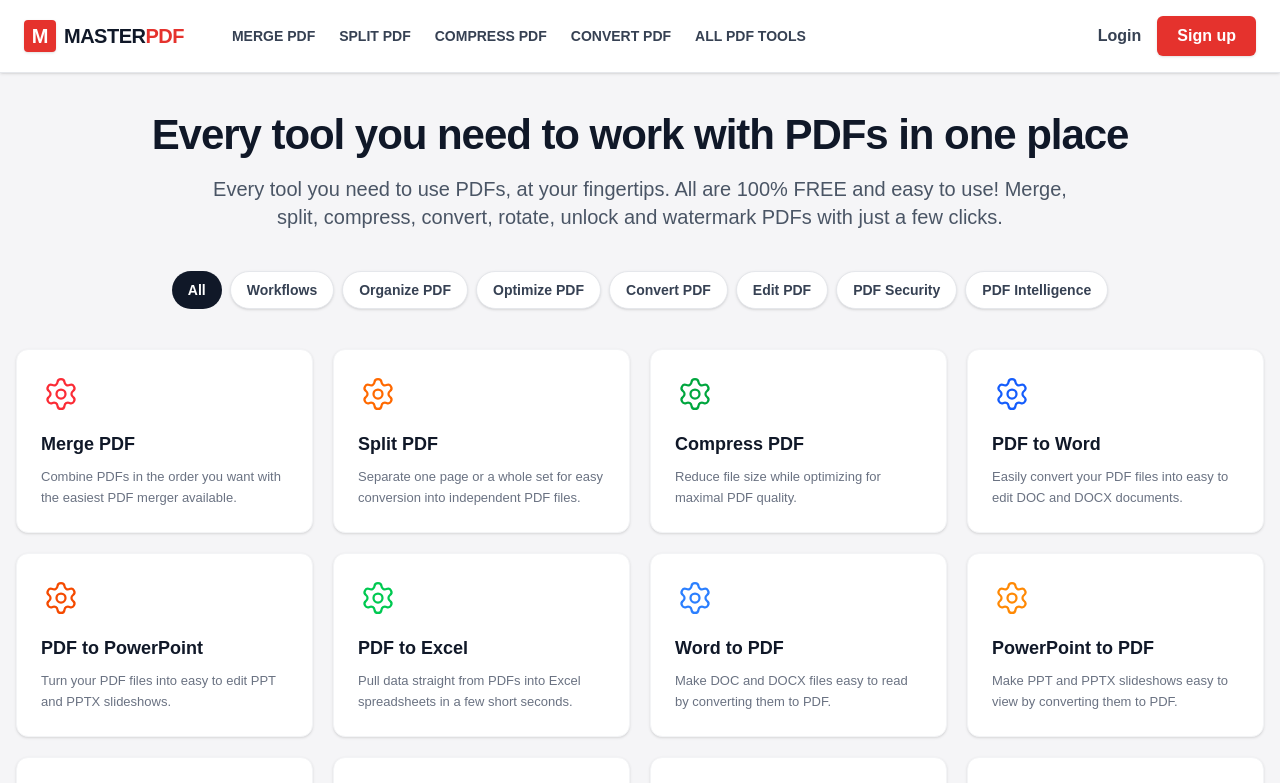
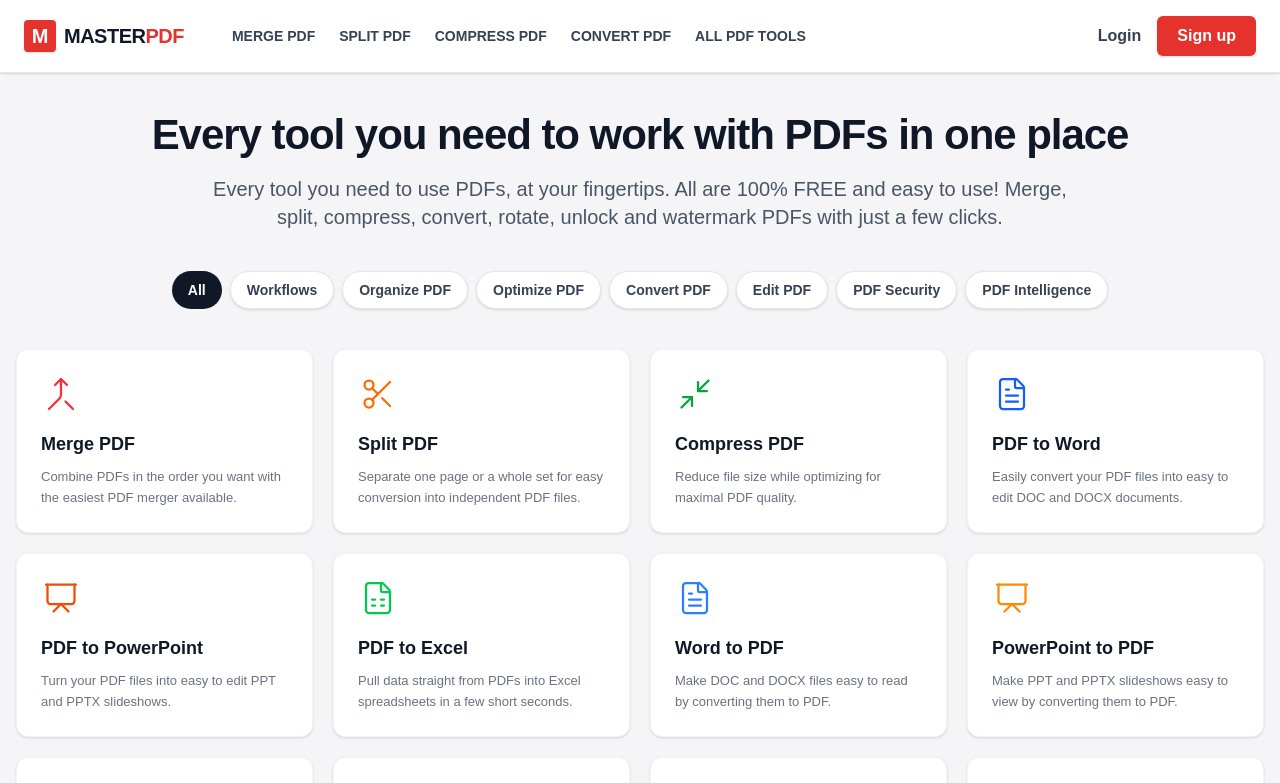
Before and after one commit to ansarisuhel4505/MasterPdf, a Next.js app: page / in a window 1280 px wide. Shown: the top 783 px of the page. Built offline with nearby package versions, Linux system fonts and the light colour scheme; no server answers.

Commit message:
Update index.js

```diff
--- a/src/pages/index.js
+++ b/src/pages/index.js
@@ -2,42 +2,50 @@ import React from 'react';
 import Head from 'next/head';
 import Navbar from '../components/Navbar';
 import Footer from '../components/Footer';
-import { Settings, CheckCircle2 } from 'lucide-react';
 import Link from 'next/link';
+// 1. Import all the necessary icons from lucide-react
+import {
+  CheckCircle2, Merge, Scissors, Minimize2, FileText, Presentation,
+  FileSpreadsheet, PenTool, ImageIcon, FileSignature, Type, RotateCw,
+  Globe, Unlock, Lock, Layers, FileDigit, Wrench, ListOrdered,
+  Scan, ScanText, SplitSquareHorizontal, Shield, Crop, FormInput,
+  MessageSquare, Languages, FileCode2
+} from 'lucide-react';
 
 export default function Home() {
+  // 2. Add the 'icon' property to each object in the array
   const allTools = [
-    { title: 'Merge PDF', desc: 'Combine PDFs in the order you want with the easiest PDF merger available.', color: 'text-red-500' },
-    { title: 'Split PDF', desc: 'Separate one page or a whole set for easy conversion into independent PDF files.', color: 'text-orange-500' },
-    { title: 'Compress PDF', desc: 'Reduce file size while optimizing for maximal PDF quality.', color: 'text-green-600' },
-    { title: 'PDF to Word', desc: 'Easily convert your PDF files into easy to edit DOC and DOCX documents.', color: 'text-blue-600' },
-    { title: 'PDF to PowerPoint', desc: 'Turn your PDF files into easy to edit PPT and PPTX slideshows.', color: 'text-orange-600' },
-    { title: 'PDF to Excel', desc: 'Pull data straight from PDFs into Excel spreadsheets in a few short seconds.', color: 'text-green-500' },
-    { title: 'Word to PDF', desc: 'Make DOC and DOCX files easy to read by converting them to PDF.', color: 'text-blue-500' },
-    { title: 'PowerPoint to PDF', desc: 'Make PPT and PPTX slideshows easy to view by converting them to PDF.', color: 'text-orange-400' },
-    { title: 'Excel to PDF', desc: 'Make EXCEL spreadsheets easy to read by converting them to PDF.', color: 'text-green-400' },
-    { title: 'Edit PDF', desc: 'Add text, images, shapes or freehand annotations to a PDF document.', color: 'text-red-400' },
-    { title: 'PDF to JPG', desc: 'Convert each PDF page into a JPG or extract all images contained in a PDF.', color: 'text-yellow-500' },
-    { title: 'JPG to PDF', desc: 'Convert JPG images to PDF in seconds. Easily adjust orientation and margins.', color: 'text-yellow-600' },
-    { title: 'Sign PDF', desc: 'Sign yourself or request electronic signatures from others.', color: 'text-blue-700' },
-    { title: 'Watermark', desc: 'Stamp an image or text over your PDF in seconds. Choose typography, transparency.', color: 'text-pink-600' },
-    { title: 'Rotate PDF', desc: 'Rotate your PDFs the way you need them. You can even rotate multiple PDFs.', color: 'text-purple-600' },
-    { title: 'HTML to PDF', desc: 'Convert webpages in HTML to PDF. Copy and paste the URL of the page.', color: 'text-blue-400' },
-    { title: 'Unlock PDF', desc: 'Remove PDF password security, giving you the freedom to use your PDFs.', color: 'text-gray-500' },
-    { title: 'Protect PDF', desc: 'Protect PDF files with a password. Encrypt PDF documents to prevent access.', color: 'text-blue-800' },
-    { title: 'Organize PDF', desc: 'Sort pages of your PDF file however you like. Delete PDF pages or add pages.', color: 'text-orange-700' },
-    { title: 'PDF to PDF/A', desc: 'Transform your PDF to PDF/A, the ISO-standardized version of PDF.', color: 'text-teal-600' },
-    { title: 'Repair PDF', desc: 'Repair a damaged PDF and recover data from corrupt PDF. Fix PDF files.', color: 'text-green-700' },
-    { title: 'Page numbers', desc: 'Add page numbers into PDFs with ease. Choose your positions, dimensions.', color: 'text-red-600' },
-    { title: 'Scan to PDF', desc: 'Capture document scans from your mobile device and send them instantly.', color: 'text-orange-500' },
-    { title: 'OCR PDF', desc: 'Easily convert scanned PDF into searchable and selectable documents.', color: 'text-blue-600' },
-    { title: 'Compare PDF', desc: 'Show a side-by-side document comparison and easily spot changes.', color: 'text-indigo-500' },
-    { title: 'Redact PDF', desc: 'Redact text and graphics to permanently remove sensitive information.', color: 'text-gray-800' },
-    { title: 'Crop PDF', desc: 'Crop margins of PDF documents or select specific areas, then apply.', color: 'text-pink-500' },
-    { title: 'PDF Forms', desc: 'Detect form fields automatically, create interactive fillable PDFs.', color: 'text-purple-500' },
-    { title: 'AI Summarizer', desc: 'Quickly generate concise summaries from articles, paragraphs, and essays.', color: 'text-indigo-600', badge: 'New!' },
-    { title: 'Translate PDF', desc: 'Easily translate PDF files powered by AI. Keep fonts, layout intact.', color: 'text-blue-500', badge: 'New!' },
-    { title: 'PDF to Markdown', desc: 'Easily turn PDFs into Markdown files. Perfect for notes, docs, and LLMs.', color: 'text-gray-700', badge: 'New!' },
+    { title: 'Merge PDF', desc: 'Combine PDFs in the order you want with the easiest PDF merger available.', color: 'text-red-500', icon: Merge },
+    { title: 'Split PDF', desc: 'Separate one page or a whole set for easy conversion into independent PDF files.', color: 'text-orange-500', icon: Scissors },
+    { title: 'Compress PDF', desc: 'Reduce file size while optimizing for maximal PDF quality.', color: 'text-green-600', icon: Minimize2 },
+    { title: 'PDF to Word', desc: 'Easily convert your PDF files into easy to edit DOC and DOCX documents.', color: 'text-blue-600', icon: FileText },
+    { title: 'PDF to PowerPoint', desc: 'Turn your PDF files into easy to edit PPT and PPTX slideshows.', color: 'text-orange-600', icon: Presentation },
+    { title: 'PDF to Excel', desc: 'Pull data straight from PDFs into Excel spreadsheets in a few short seconds.', color: 'text-green-500', icon: FileSpreadsheet },
+    { title: 'Word to PDF', desc: 'Make DOC and DOCX files easy to read by converting them to PDF.', color: 'text-blue-500', icon: FileText },
+    { title: 'PowerPoint to PDF', desc: 'Make PPT and PPTX slideshows easy to view by converting them to PDF.', color: 'text-orange-400', icon: Presentation },
+    { title: 'Excel to PDF', desc: 'Make EXCEL spreadsheets easy to read by converting them to PDF.', color: 'text-green-400', icon: FileSpreadsheet },
+    { title: 'Edit PDF', desc: 'Add text, images, shapes or freehand annotations to a PDF document.', color: 'text-red-400', icon: PenTool },
+    { title: 'PDF to JPG', desc: 'Convert each PDF page into a JPG or extract all images contained in a PDF.', color: 'text-yellow-500', icon: ImageIcon },
+    { title: 'JPG to PDF', desc: 'Convert JPG images to PDF in seconds. Easily adjust orientation and margins.', color: 'text-yellow-600', icon: ImageIcon },
+    { title: 'Sign PDF', desc: 'Sign yourself or request electronic signatures from others.', color: 'text-blue-700', icon: FileSignature },
+    { title: 'Watermark', desc: 'Stamp an image or text over your PDF in seconds. Choose typography, transparency.', color: 'text-pink-600', icon: Type },
+    { title: 'Rotate PDF', desc: 'Rotate your PDFs the way you need them. You can even rotate multiple PDFs.', color: 'text-purple-600', icon: RotateCw },
+    { title: 'HTML to PDF', desc: 'Convert webpages in HTML to PDF. Copy and paste the URL of the page.', color: 'text-blue-400', icon: Globe },
+    { title: 'Unlock PDF', desc: 'Remove PDF password security, giving you the freedom to use your PDFs.', color: 'text-gray-500', icon: Unlock },
+    { title: 'Protect PDF', desc: 'Protect PDF files with a password. Encrypt PDF documents to prevent access.', color: 'text-blue-800', icon: Lock },
+    { title: 'Organize PDF', desc: 'Sort pages of your PDF file however you like. Delete PDF pages or add pages.', color: 'text-orange-700', icon: Layers },
+    { title: 'PDF to PDF/A', desc: 'Transform your PDF to PDF/A, the ISO-standardized version of PDF.', color: 'text-teal-600', icon: FileDigit },
+    { title: 'Repair PDF', desc: 'Repair a damaged PDF and recover data from corrupt PDF. Fix PDF files.', color: 'text-green-700', icon: Wrench },
+    { title: 'Page numbers', desc: 'Add page numbers into PDFs with ease. Choose your positions, dimensions.', color: 'text-red-600', icon: ListOrdered },
+    { title: 'Scan to PDF', desc: 'Capture document scans from your mobile device and send them instantly.', color: 'text-orange-500', icon: Scan },
+    { title: 'OCR PDF', desc: 'Easily convert scanned PDF into searchable and selectable documents.', color: 'text-blue-600', icon: ScanText },
+    { title: 'Compare PDF', desc: 'Show a side-by-side document comparison and easily spot changes.', color: 'text-indigo-500', icon: SplitSquareHorizontal },
+    { title: 'Redact PDF', desc: 'Redact text and graphics to permanently remove sensitive information.', color: 'text-gray-800', icon: Shield },
+    { title: 'Crop PDF', desc: 'Crop margins of PDF documents or select specific areas, then apply.', color: 'text-pink-500', icon: Crop },
+    { title: 'PDF Forms', desc: 'Detect form fields automatically, create interactive fillable PDFs.', color: 'text-purple-500', icon: FormInput },
+    { title: 'AI Summarizer', desc: 'Quickly generate concise summaries from articles, paragraphs, and essays.', color: 'text-indigo-600', badge: 'New!', icon: MessageSquare },
+    { title: 'Translate PDF', desc: 'Easily translate PDF files powered by AI. Keep fonts, layout intact.', color: 'text-blue-500', badge: 'New!', icon: Languages },
+    { title: 'PDF to Markdown', desc: 'Easily turn PDFs into Markdown files. Perfect for notes, docs, and LLMs.', color: 'text-gray-700', badge: 'New!', icon: FileCode2 },
   ];
 
   const tabs = ['All', 'Workflows', 'Organize PDF', 'Optimize PDF', 'Convert PDF', 'Edit PDF', 'PDF Security', 'PDF Intelligence'];
@@ -66,7 +74,10 @@ export default function Home() {
         </div>
 
         <div className="grid grid-cols-1 sm:grid-cols-2 md:grid-cols-3 lg:grid-cols-4 gap-4 xl:gap-5 mb-20">
-          {allTools.map((tool, index) => (
+          {allTools.map((tool, index) => {
+            // 3. Extract the specific icon component for this iteration
+            const ToolIcon = tool.icon;
+            return (
               <Link href={`/${tool.title.toLowerCase().replace(/ /g, '-')}`} key={index}>
                 <div className="bg-white p-6 rounded-xl shadow-sm hover:shadow-md border border-gray-100 h-full cursor-pointer relative group transition-all duration-200">
                   {tool.badge && (
@@ -75,16 +86,18 @@ export default function Home() {
                     </span>
                   )}
                   <div className={`w-10 h-10 mb-4 flex items-center justify-center ${tool.color}`}>
-                  <Settings size={36} strokeWidth={1.5} />
+                    {/* Render the dynamic icon instead of the hardcoded Settings icon */}
+                    <ToolIcon size={36} strokeWidth={1.5} />
                   </div>
                   <h3 className="text-lg font-bold text-gray-900 mb-2 group-hover:text-[#E5322D] transition-colors">{tool.title}</h3>
                   <p className="text-[13px] text-gray-500 leading-relaxed">{tool.desc}</p>
                 </div>
               </Link>
-          ))}
+            )
+          })}
         </div>
 
-        {/* Promo Features Section - ADDED text-gray-900 HERE TO FIX BLURRINESS */}
+        {/* Promo Features Section */}
         <div className="grid grid-cols-1 md:grid-cols-3 gap-6 mb-16">
           <div className="bg-white p-8 rounded-xl shadow-sm border border-gray-100 text-center md:text-left">
             <h3 className="text-xl font-bold text-gray-900 mb-3">Work offline with Desktop</h3>
```
Lines whose indentation alone changed are shown as unchanged.
